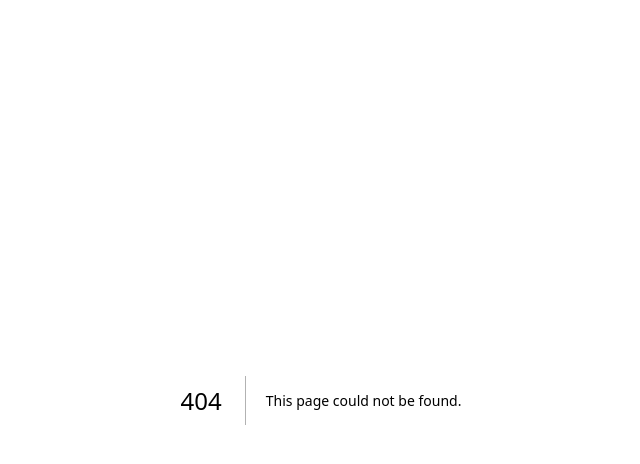
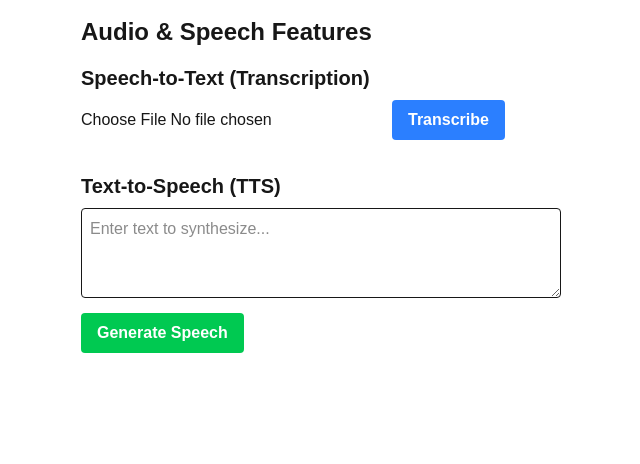
Before and after one commit to Taz458/Open-api-app, a Next.js app: page /parse-audio in a window 1280 px wide. Before the commit this address had no page. Shown: the top 464 px of the page, without its empty margins (319-959 px from the left). Built offline with nearby package versions, Linux system fonts and the light colour scheme.

Commit message:
tts and transcription working

```diff
--- /dev/null
+++ b/app/api/openai/audio-transcribe/route.js
@@ -0,0 +1,39 @@
+import { NextResponse } from "next/server";
+import OpenAI from "openai";
+
+export const runtime = "edge";
+
+export async function POST(request) {
+  try {
+    const formData = await request.formData();
+    const audioFile = formData.get("audio");
+    if (!audioFile) {
+      return NextResponse.json(
+        { success: false, error: "No audio file provided" },
+        { status: 400 }
+      );
+    }
+
+    const client = new OpenAI({
+      apiKey: process.env.OPENAI_API_KEY,
+      organization: process.env.OPENAI_ORG_ID,
+    });
+
+    // OpenAI expects a Blob/File for transcription
+    const transcription = await client.audio.transcriptions.create({
+      file: audioFile,
+      model: "whisper-1",
+    });
+
+    return NextResponse.json({
+      success: true,
+      transcription: transcription.text,
+    });
+  } catch (error) {
+    console.error("Transcription error:", error);
+    return NextResponse.json(
+      { success: false, error: error.message },
+      { status: 500 }
+    );
+  }
+}
--- /dev/null
+++ b/app/api/openai/audio-tts/route.js
@@ -0,0 +1,49 @@
+import { NextResponse } from "next/server";
+import OpenAI from "openai";
+
+export const runtime = "edge";
+
+export async function POST(request) {
+  try {
+    const { text } = await request.json();
+    if (!text) {
+      return new Response(
+        JSON.stringify({ success: false, error: "No text provided" }),
+        {
+          status: 400,
+          headers: { "Content-Type": "application/json" },
+        }
+      );
+    }
+
+    const client = new OpenAI({
+      apiKey: process.env.OPENAI_API_KEY,
+      organization: process.env.OPENAI_ORG_ID,
+    });
+
+    const ttsResponse = await client.audio.speech.create({
+      model: "tts-1",
+      input: text,
+      voice: "alloy", // You can allow user to select voice if desired
+      response_format: "mp3",
+    });
+
+    const audioBuffer = Buffer.from(await ttsResponse.arrayBuffer());
+    return new Response(audioBuffer, {
+      status: 200,
+      headers: {
+        "Content-Type": "audio/mpeg",
+        "Content-Disposition": 'inline; filename="speech.mp3"',
+      },
+    });
+  } catch (error) {
+    console.error("TTS error:", error);
+    return new Response(
+      JSON.stringify({ success: false, error: error.message }),
+      {
+        status: 500,
+        headers: { "Content-Type": "application/json" },
+      }
+    );
+  }
+}
--- a/app/page.js
+++ b/app/page.js
@@ -1,9 +1,11 @@
-import Link from 'next/link';
+import Link from "next/link";
 
 export default function Home() {
   return (
     <div className="min-h-screen bg-gray-900 flex flex-col items-center justify-center text-white">
-      <h1 className="text-4xl font-bold mb-8 text-cyan-400">OpenAI API Testing Suite</h1>
+      <h1 className="text-4xl font-bold mb-8 text-cyan-400">
+        OpenAI API Testing Suite
+      </h1>
       <div className="space-y-4">
         <Link
           href="/openai-tester"
@@ -17,6 +19,12 @@ export default function Home() {
         >
           Event Parser
         </Link>
+        <Link
+          href="/parse-audio"
+          className="bg-purple-600 hover:bg-purple-700 text-white font-bold py-3 px-6 rounded-md transition duration-200 block text-center"
+        >
+          Audio & Speech Features
+        </Link>
       </div>
     </div>
   );
--- /dev/null
+++ b/app/parse-audio/page.js
@@ -0,0 +1,122 @@
+"use client";
+
+import { useState } from "react";
+
+export default function ParseAudio() {
+  const [audioFile, setAudioFile] = useState(null);
+  const [transcription, setTranscription] = useState(null);
+  const [transcribeLoading, setTranscribeLoading] = useState(false);
+  const [transcribeError, setTranscribeError] = useState(null);
+
+  const [ttsText, setTtsText] = useState("");
+  const [ttsAudioUrl, setTtsAudioUrl] = useState(null);
+  const [ttsLoading, setTtsLoading] = useState(false);
+  const [ttsError, setTtsError] = useState(null);
+
+  const handleAudioChange = (e) => {
+    setAudioFile(e.target.files[0]);
+    setTranscription(null);
+    setTranscribeError(null);
+  };
+
+  const handleTranscribe = async () => {
+    if (!audioFile) return;
+    setTranscribeLoading(true);
+    setTranscribeError(null);
+    setTranscription(null);
+    const formData = new FormData();
+    formData.append("audio", audioFile);
+    try {
+      const res = await fetch("/api/openai/audio-transcribe", {
+        method: "POST",
+        body: formData,
+      });
+      const data = await res.json();
+      if (!data.success) throw new Error(data.error || "Transcription failed");
+      setTranscription(data.transcription);
+    } catch (err) {
+      setTranscribeError(err.message);
+    } finally {
+      setTranscribeLoading(false);
+    }
+  };
+
+  const handleTts = async () => {
+    setTtsLoading(true);
+    setTtsError(null);
+    setTtsAudioUrl(null);
+    try {
+      const res = await fetch("/api/openai/audio-tts", {
+        method: "POST",
+        headers: { "Content-Type": "application/json" },
+        body: JSON.stringify({ text: ttsText }),
+      });
+      if (!res.ok) throw new Error("TTS failed");
+      const blob = await res.blob();
+      setTtsAudioUrl(URL.createObjectURL(blob));
+    } catch (err) {
+      setTtsError(err.message);
+    } finally {
+      setTtsLoading(false);
+    }
+  };
+
+  return (
+    <div className="p-4 max-w-lg mx-auto">
+      <h1 className="text-2xl font-bold mb-4">Audio & Speech Features</h1>
+      <section className="mb-8">
+        <h2 className="text-xl font-semibold mb-2">
+          Speech-to-Text (Transcription)
+        </h2>
+        <input
+          type="file"
+          accept="audio/*"
+          onChange={handleAudioChange}
+          className="mb-2"
+        />
+        <button
+          onClick={handleTranscribe}
+          disabled={!audioFile || transcribeLoading}
+          className="ml-2 bg-blue-500 hover:bg-blue-700 text-white font-bold py-2 px-4 rounded"
+        >
+          {transcribeLoading ? "Transcribing..." : "Transcribe"}
+        </button>
+        {transcribeError && (
+          <p className="text-red-500 mt-2">Error: {transcribeError}</p>
+        )}
+        {transcription && (
+          <div className="mt-4">
+            <h3 className="font-semibold">Transcription Result:</h3>
+            <pre className="bg-gray-100 p-3 rounded text-black overflow-auto max-h-40">
+              {transcription}
+            </pre>
+          </div>
+        )}
+      </section>
+      <section>
+        <h2 className="text-xl font-semibold mb-2">Text-to-Speech (TTS)</h2>
+        <textarea
+          value={ttsText}
+          onChange={(e) => setTtsText(e.target.value)}
+          className="w-full p-2 border rounded mb-2"
+          rows={3}
+          placeholder="Enter text to synthesize..."
+        />
+        <button
+          onClick={handleTts}
+          disabled={!ttsText || ttsLoading}
+          className="bg-green-500 hover:bg-green-700 text-white font-bold py-2 px-4 rounded"
+        >
+          {ttsLoading ? "Generating..." : "Generate Speech"}
+        </button>
+        {ttsError && <p className="text-red-500 mt-2">Error: {ttsError}</p>}
+        {ttsAudioUrl && (
+          <div className="mt-4">
+            <h3 className="font-semibold">Generated Audio:</h3>
+            <audio controls src={ttsAudioUrl} className="w-full mt-2" />
+          </div>
+        )}
+      </section>
+    </div>
+  );
+}
```
